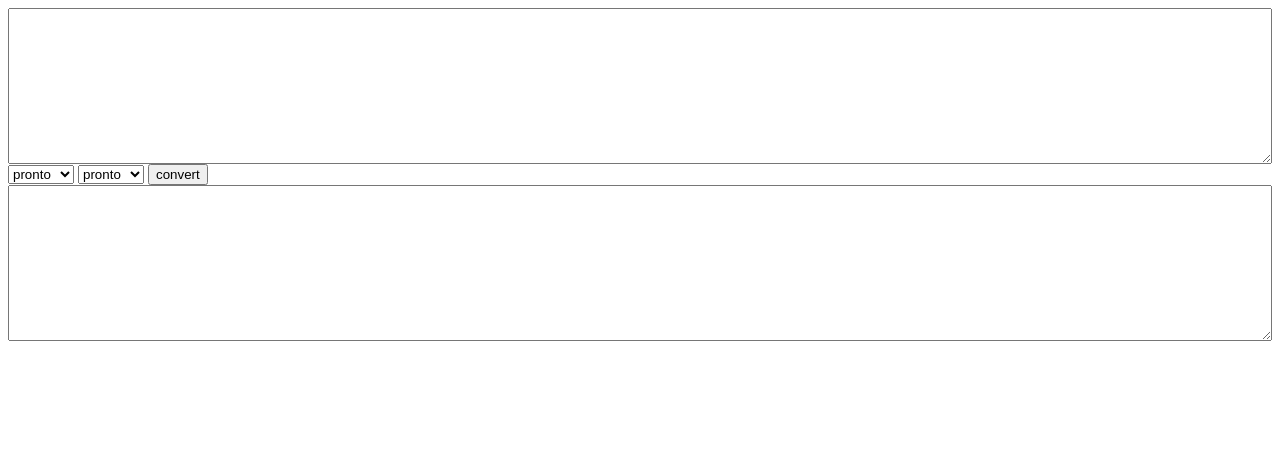
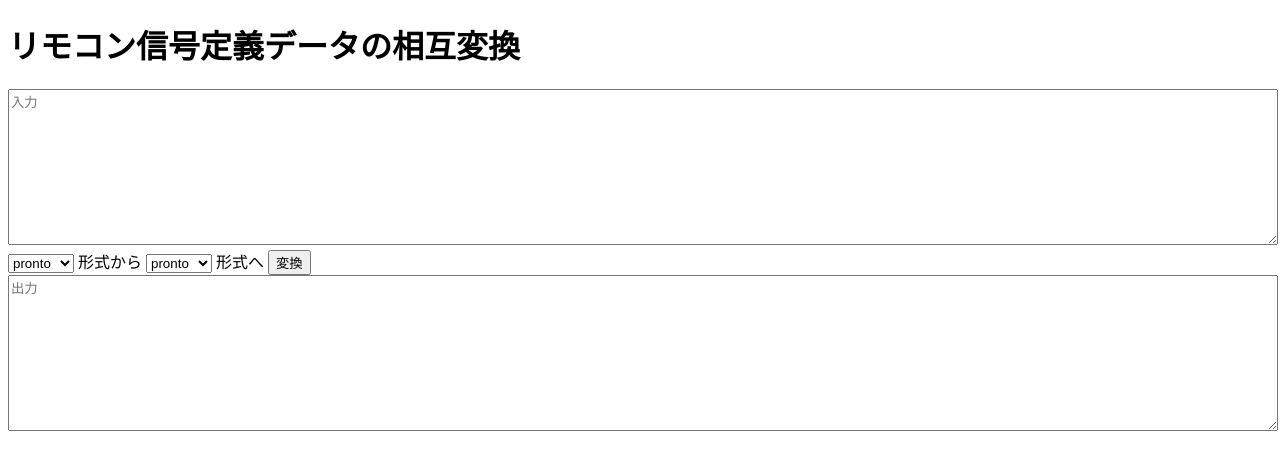
Before and after one commit to felidae/irconvert-webperl, a plain HTML site: page index.html in a window 1280 px wide. Drawn offline with Linux system fonts and the light colour scheme; no server answers.

Commit message:
user friendly

```diff
--- a/index.html
+++ b/index.html
@@ -1,6 +1,8 @@
+<!doctype html>
 <html>
 <head>
   <meta charset="UTF-8">
+  <title>リモコン信号定義データの相互変換</title>
   <style>
     textarea {
       width: 100%;
@@ -8,8 +10,9 @@
   </style>
 </head>
 <body>
-  <textarea id="input" rows="10">
-  </textarea>
+  <h1>リモコン信号定義データの相互変換</h1>
+  <textarea id="input" rows="10" placeholder="入力"></textarea>
+  <div>
     <select id="intype">
       <option>pronto</option>
       <option>rm</option>
@@ -18,6 +21,7 @@
       <option>kurors</option>
       <option>generic</option>
     </select>
+    形式から
     <select id="outtype">
       <option>pronto</option>
       <option>rm</option>
@@ -26,11 +30,10 @@
       <option>kurors</option>
       <option>generic</option>
     </select>
-  <button id="click">
-  convert
-  </button>
-  <textarea id="output" rows="10">
-  </textarea>
+    形式へ
+    <button id="click">変換</button>
+  </div>
+  <textarea id="output" rows="10" placeholder="出力"></textarea>
   <!-- https://github.com/haukex/webperl -->
   <script src="webperl/webperl.js"></script>
   <script type="text/perl">
@@ -114,7 +117,6 @@
     js("document")->getElementById("click")->addEventListener("click", sub {
       $input_function = $input_functions{js("document")->getElementById("intype")->{value}};
       $output_function = $output_functions{js("document")->getElementById("outtype")->{value}};
-      js("console")->log("start");
       ($freq, $repeat, @data) = &$input_function ($input->{value});
       if ($freq < 0) {
         $output->{value} = ($repeat);
@@ -370,6 +372,7 @@
     sub ic2gen {    # 内部表現 -> generic
         return (join (" ", @_));
     }
+
   </script>
 </body>
 </html>
```
Lines whose indentation alone changed are shown as unchanged.
